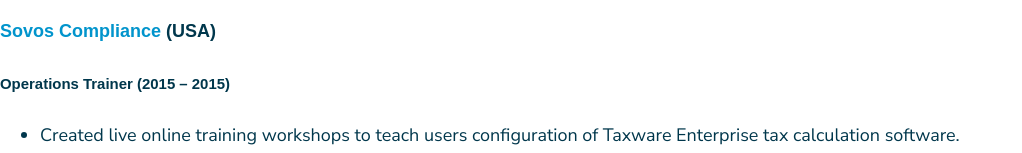
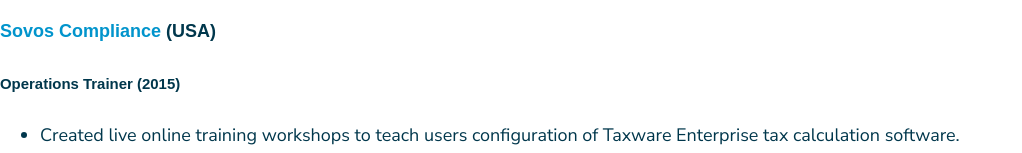
Before and after one commit to imnotashrimp/shalomworld.dev, a Next.js app: page /cv in a window 1280 px wide. Shown: the part 872-1025 px from the top of the page, without its empty margins (0-1022 px from the left). Built offline with nearby package versions, Linux system fonts and the light colour scheme; a web font is replaced by a local one.

Commit message:
add logic for single date

```diff
--- a/data/cv.yaml
+++ b/data/cv.yaml
@@ -45,8 +45,7 @@
     website: https://sovos.com
     positions:
       - jobTitle: Operations Trainer
-        startDate: 2015
-        endDate: 2015
+        date: 2015
         items:
           - Created live online training workshops to teach users configuration of Taxware Enterprise tax calculation software.
           - Trained Professional Services and Customer Support departments.
--- a/pages/cv.tsx
+++ b/pages/cv.tsx
@@ -28,9 +28,9 @@
       return(<div key={`${index}`}>
         <h4><a href={website}>{company}</a> ({location})</h4>
         {positions.map((position, index) => {
-          let {jobTitle, startDate, endDate, items} = position
+          let {jobTitle, startDate, endDate, date, items} = position
           return (<div key={index}>
-            <h5>{jobTitle} ({startDate} – {endDate})</h5>
+            <h5>{jobTitle} ({startDate && endDate ? startDate + ' – ' + endDate : startDate || endDate || date})</h5>
             <ul>
               {items ? items.map((item, index) => <li key={index}>{item}</li>) : ''}
             </ul>
```
